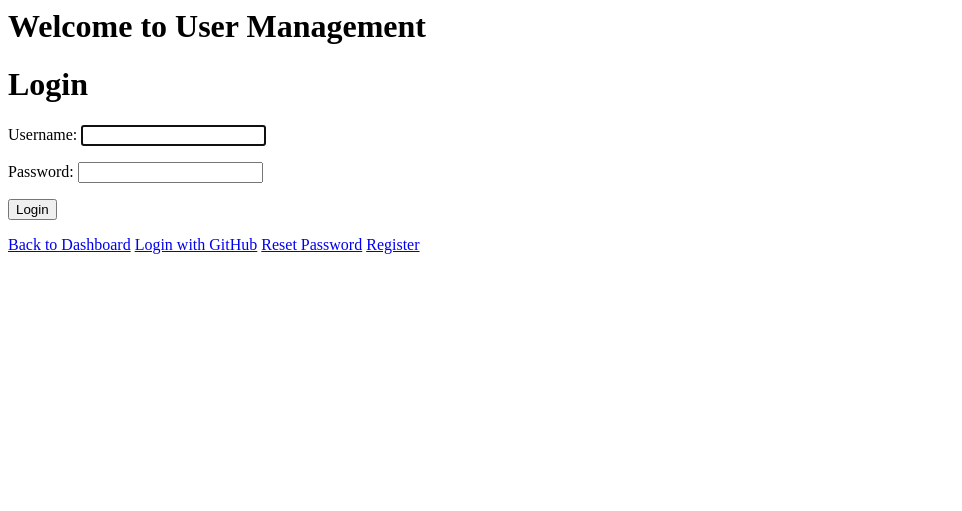
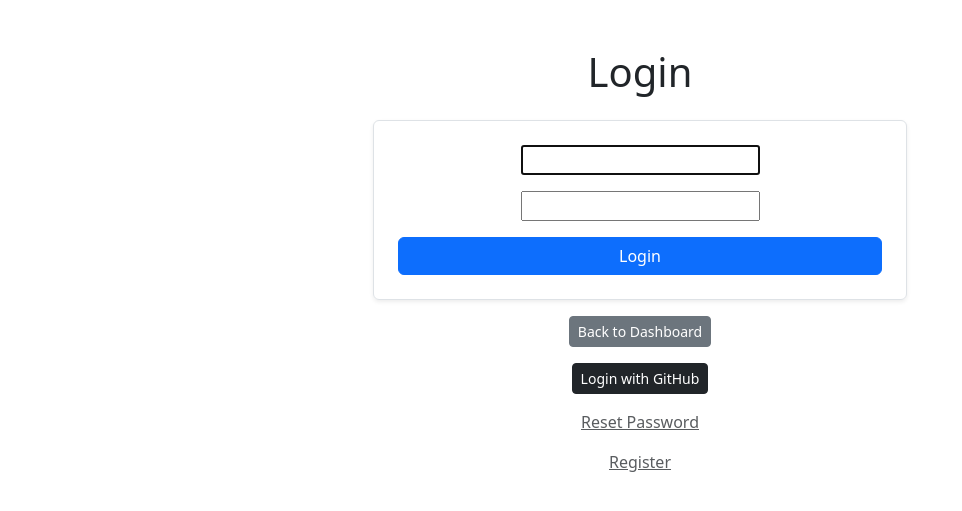
Before and after one commit to Reyretee/django-user-management, a Django app: page /accounts/login/ in a window 1280 px wide. Shown: the top 511 px of the page, without its empty margins (0-962 px from the left). Run offline with Django 5.2, Linux system fonts and the light colour scheme.

Commit message:
Updated settings, templates, and URLs for user management and authentication"

```diff
--- a/user_management/settings.py
+++ b/user_management/settings.py
@@ -129,8 +129,8 @@ DEFAULT_AUTO_FIELD = 'django.db.models.BigAutoField'
 
 LOGIN_REDIRECT_URL = "dashboard"
 LOGOUT_REDIRECT_URL = "dashboard"
+
 EMAIL_BACKEND = "django.core.mail.backends.console.EmailBackend"
-
 EMAIL_HOST = "smtp.mailgun.org"
 EMAIL_PORT = 587
 EMAIL_HOST_USER = os.environ.get("EMAIL_HOST_USER")
@@ -139,7 +139,7 @@ EMAIL_USE_TLS = True
 
 AUTHENTICATION_BACKENDS = [
     "django.contrib.auth.backends.ModelBackend",
-    "social_core.backends.github.Github0Auth2",
+    "social_core.backends.github.GithubOAuth2",
 ]
 
 SOCIAL_AUTH_GITHUB_KEY = os.environ.get("SOCIAL_AUTH_GITHUB_KEY")
--- a/users/templates/base.html
+++ b/users/templates/base.html
@@ -1,4 +1,20 @@
-<h1>Welcome to User Management</h1>
+<!DOCTYPE html>
+<html lang="en">
+<head>
+    <meta charset="UTF-8">
+    <meta name="viewport" content="width=device-width, initial-scale=1.0">
+    <title>{% block title %}My Django App{% endblock %}</title>
 
-{% block content %}
-{% endblock %}
+    <!-- Bootstrap CSS -->
+    <link href="https://cdn.jsdelivr.net/npm/bootstrap@5.3.0/dist/css/bootstrap.min.css" rel="stylesheet">
+
+    <!-- Optional Bootstrap JavaScript -->
+    <script src="https://cdn.jsdelivr.net/npm/bootstrap@5.3.0/dist/js/bootstrap.bundle.min.js"></script>
+</head>
+<body>
+    <div class="container">
+        {% block content %}
+        {% endblock %}
+    </div>
+</body>
+</html>
--- a/users/templates/registration/login.html
+++ b/users/templates/registration/login.html
@@ -1,16 +1,45 @@
 {% extends 'base.html' %}
 
 {% block content %}
-<h1>Login</h1>
+<div class="container mt-5">
+    <div class="row justify-content-center">
+        <div class="col-md-6">
+            <h1 class="text-center mb-4">Login</h1>
 
-<form method="post">
-    {% csrf_token %}
-    {{ form.as_p }}
-    <input type="submit" value="Login">
-</form>
+            <form method="post" class="border p-4 rounded shadow-sm">
+                {% csrf_token %}
 
-<a href="{% url 'dashboard' %}">Back to Dashboard</a>
-<a href="{% url 'social:begin' 'github' %}">Login with GitHub</a>
-<a href="{% url 'password_reset' %}">Reset Password</a>
-<a href="{% url 'register' %}">Register</a>
+                <div class="text-center mb-3">
+                    {{ form.username }}
+                </div>
+
+                <div class="text-center mb-3">
+                    {{ form.password }}
+                </div>
+
+                <div class="d-grid">
+                    <input type="submit" value="Login" class="btn btn-primary btn-block">
+                </div>
+            </form>
+
+            <div class="text-center mt-3">
+                <a href="{% url 'dashboard' %}" class="btn btn-secondary btn-sm">Back to Dashboard</a>
+            </div>
+
+            <div class="text-center mt-3">
+                <a href="{% url 'social:begin' 'github' %}" class="btn btn-dark btn-sm">
+                    <i class="fab fa-github"></i> Login with GitHub
+                </a>
+            </div>
+
+            <div class="text-center mt-3">
+                <a href="{% url 'password_reset' %}" class="text-muted">Reset Password</a>
+            </div>
+
+            <div class="text-center mt-3">
+                <a href="{% url 'register' %}" class="text-muted">Register</a>
+            </div>
+        </div>
+    </div>
+</div>
 {% endblock %}
--- a/users/templates/users/dashboard.html
+++ b/users/templates/users/dashboard.html
@@ -5,7 +5,7 @@ Hi, {{ user.username|default:'Guest' }}!
 <div>
     {% if user.is_authenticated %}
         <a href="{% url 'logout' %}">Logout</a>
-        <a href="{%  url 'password_change' %}">Change Password</a>
+        <a href="{% url 'password_change' %}">Change Password</a>
 
     {% else %}
         <a href="{% url 'login' %}">Login</a>
--- a/users/urls.py
+++ b/users/urls.py
@@ -1,10 +1,8 @@
-from atexit import register
 from django.urls import path, include
-from users.views import dashboard
-
+from users.views import dashboard, register
 urlpatterns = [
+    path('accounts/', include("django.contrib.auth.urls")),
     path('dashboard/', dashboard, name="dashboard"),
-    path('accounts/', include("django.contrib.auth.urls")),
     path('register/', register, name="register"),
     path('oauth/', include("social_django.urls")),
 ]
```
